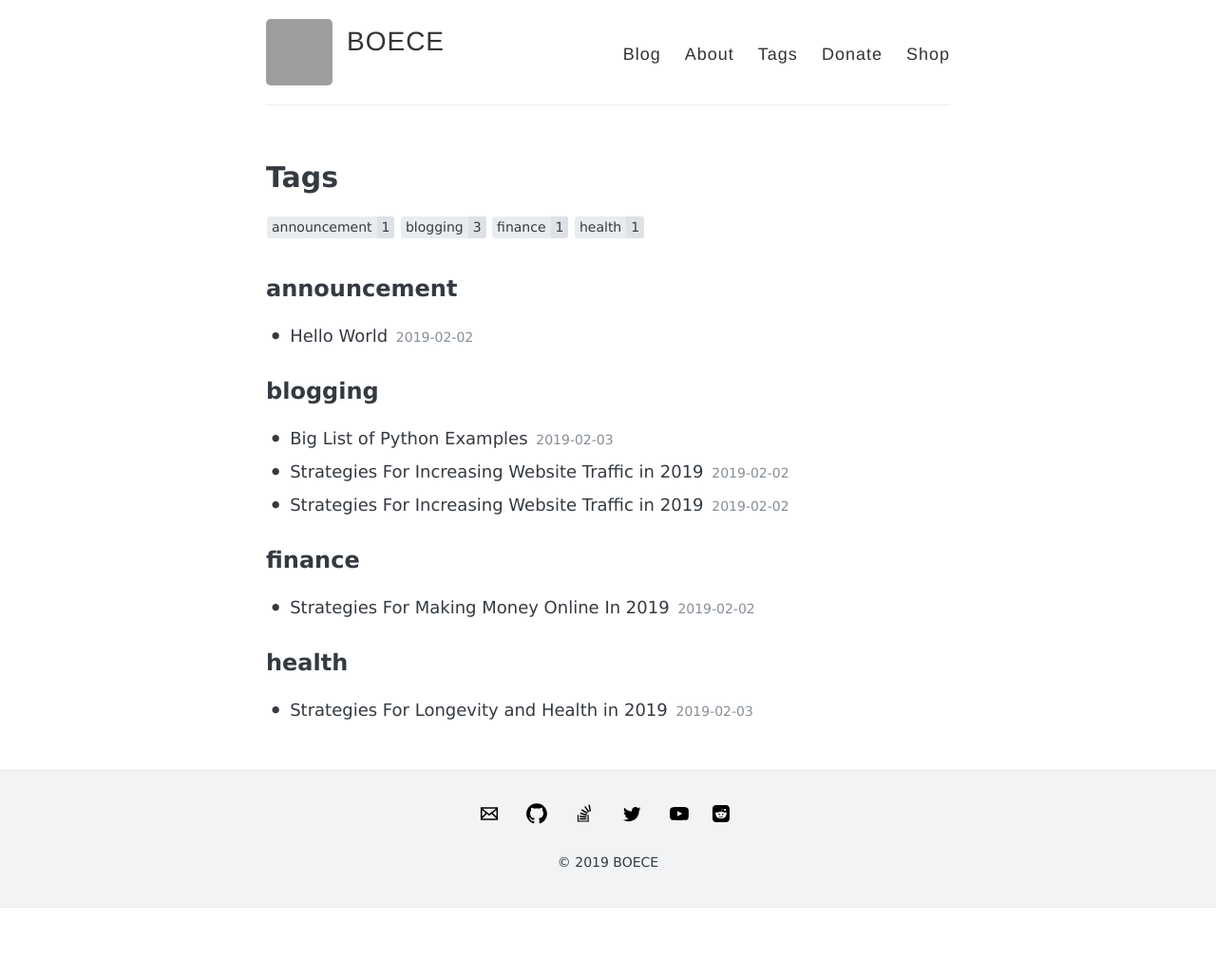
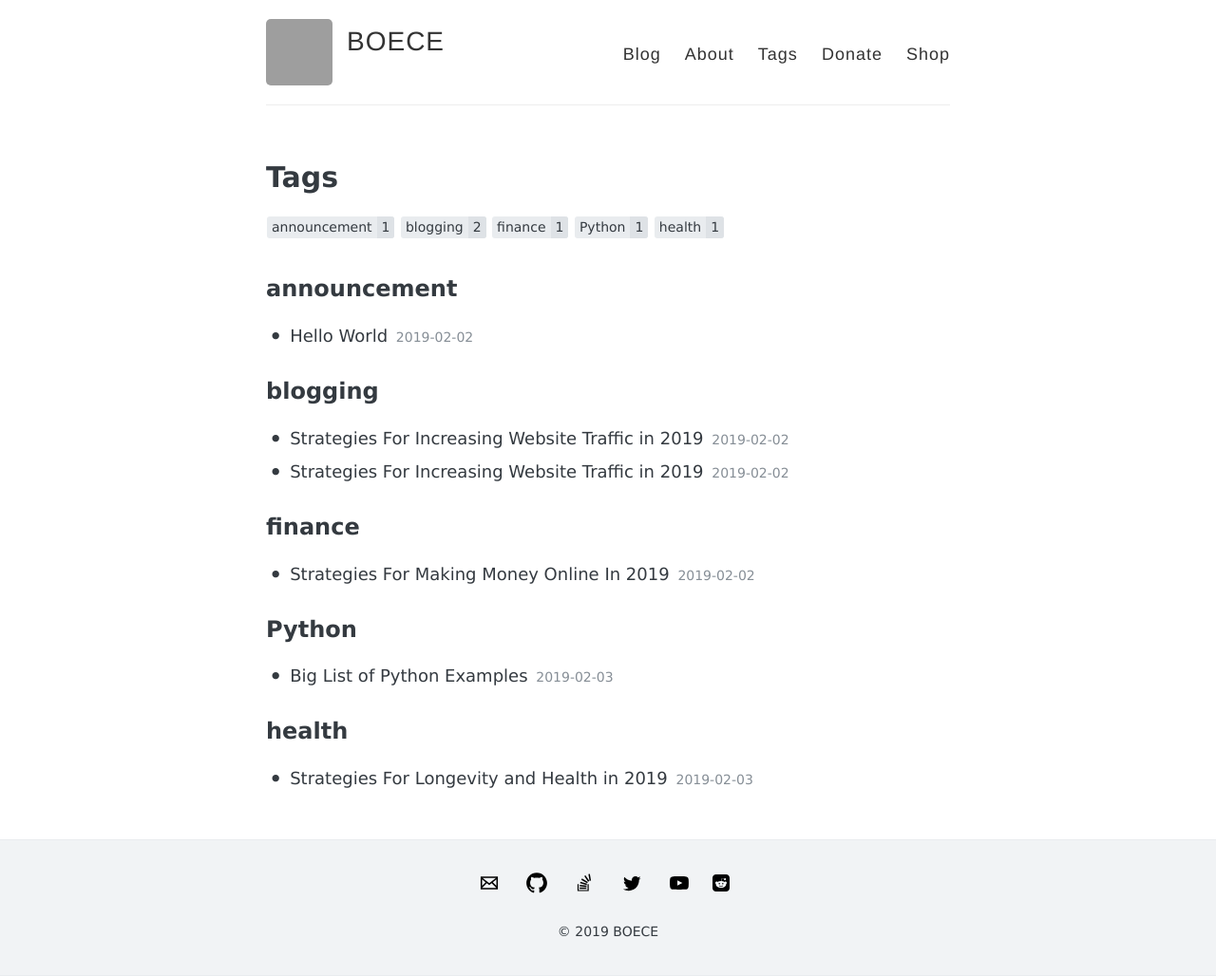
Before and after one commit to boece/boece.github.io, a Jekyll site: the page built from tags/index.html, in a window 1280 px wide. Shown: the whole page at 95% size. Built offline with Jekyll 4.4.1, drawn with Linux system fonts in a browser that asks for light colours; before the commit the page ends 956 px from its top, so only the background shows below that; grey boxes are pictures that could not be loaded.

Commit message:
post updates

```diff
--- a/_posts/2019-2-3-big-list-of-python-examples.md
+++ b/_posts/2019-2-3-big-list-of-python-examples.md
@@ -2,7 +2,7 @@
 layout: post
 title: Big List of Python Examples
 tags:
-  - blogging
+  - Python
 ---
 
 I am currently working on learning the Python programming language. I'm going to add Python code snippets to this page as I learn.
```
